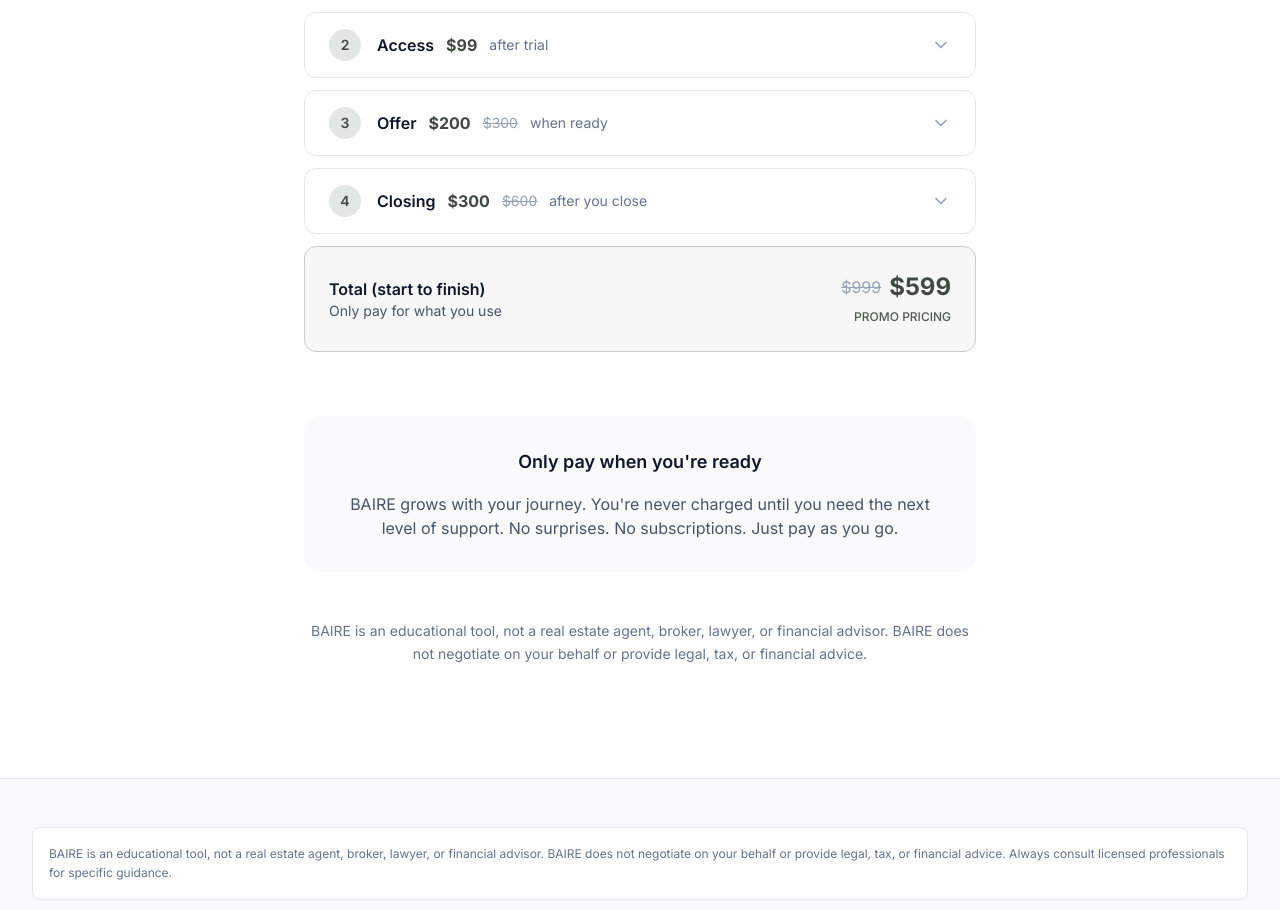
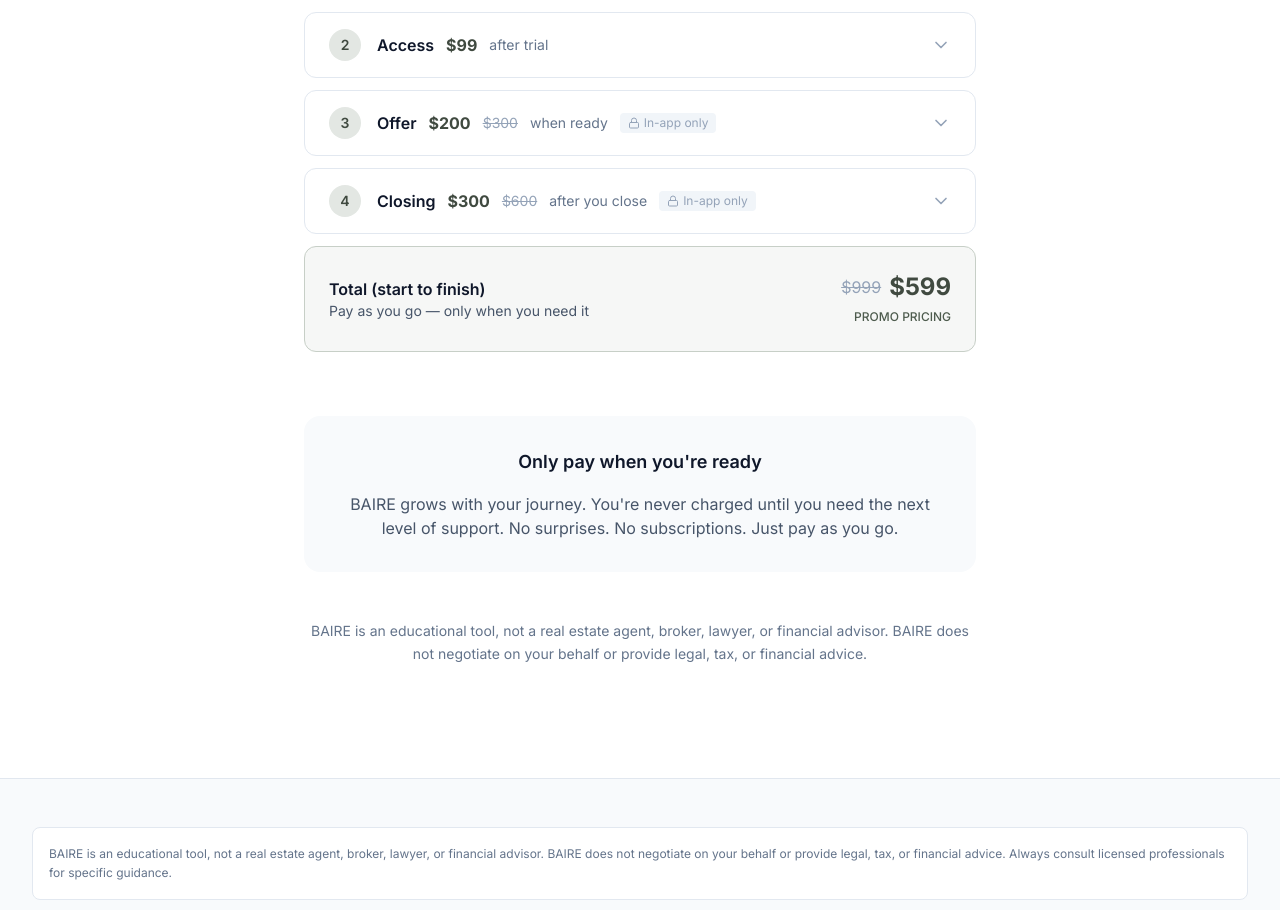
Before and after one commit to geoffbailey114/baireapp, a Next.js app: page /pricing in a window 1280 px wide. Shown: the part 1136-2046 px from the top of the page. Built offline with nearby package versions, Linux system fonts and the light colour scheme.

Commit message:
Update pricing-accordion.tsx

```diff
--- a/app/pricing/pricing-accordion.tsx
+++ b/app/pricing/pricing-accordion.tsx
@@ -1,7 +1,7 @@
 'use client'
 
 import { useState } from 'react'
-import { ChevronDown, Check } from 'lucide-react'
+import { ChevronDown, Check, Lock } from 'lucide-react'
 
 const pricingSteps = [
   {
@@ -17,6 +17,7 @@ const pricingSteps = [
       'Process guidance',
     ],
     note: 'After 48 hours, you\'re automatically upgraded to Access ($99).',
+    locked: false,
   },
   {
     id: 'access',
@@ -34,6 +35,7 @@ const pricingSteps = [
       'Basic offer strategy',
     ],
     note: 'Charged automatically after your 48-hour trial, or pay now to skip the trial.',
+    locked: false,
   },
   {
     id: 'offer',
@@ -41,7 +43,7 @@ const pricingSteps = [
     price: '$200',
     priceNote: 'when ready',
     fullPrice: '$300',
-    description: 'When you\'re ready to make an offer, unlock full offer preparation tools.',
+    description: 'When you\'re ready to make an offer, BAIRE will prompt you to unlock full offer preparation tools.',
     features: [
       'Everything in Access',
       'Full offer generation & strategy',
@@ -50,7 +52,8 @@ const pricingSteps = [
       'Price & terms guidance',
       'Counteroffer strategies',
     ],
-    note: 'BAIRE will prompt you when you say you\'re ready to make an offer.',
+    note: 'Unlocked inside BAIRE when you\'re ready to make an offer. Not available upfront.',
+    locked: true,
   },
   {
     id: 'closing',
@@ -67,6 +70,7 @@ const pricingSteps = [
       'Closing day checklist',
     ],
     note: 'Only charged after you confirm you\'ve closed. This is your final payment.',
+    locked: true,
   },
 ]
 
@@ -100,6 +104,12 @@ export function PricingAccordion() {
                     <span className="text-slate-400 text-sm line-through">{step.fullPrice}</span>
                   )}
                   <span className="text-slate-500 text-sm">{step.priceNote}</span>
+                  {step.locked && (
+                    <span className="inline-flex items-center gap-1 text-xs text-slate-400 bg-slate-100 px-2 py-0.5 rounded">
+                      <Lock className="h-3 w-3" />
+                      In-app only
+                    </span>
+                  )}
                 </div>
               </div>
             </div>
@@ -121,7 +131,12 @@ export function PricingAccordion() {
                   </li>
                 ))}
               </ul>
-              <p className="text-sm text-slate-500 bg-slate-50 rounded-lg p-3">
+              <p className={`text-sm rounded-lg p-3 ${
+                step.locked
+                  ? 'text-slate-500 bg-slate-50 border border-slate-200'
+                  : 'text-slate-500 bg-slate-50'
+              }`}>
+                {step.locked && <Lock className="h-3 w-3 inline mr-1" />}
                 {step.note}
               </p>
             </div>
@@ -134,7 +149,7 @@ export function PricingAccordion() {
         <div className="flex items-center justify-between">
           <div>
             <span className="font-semibold text-slate-900">Total (start to finish)</span>
-            <p className="text-sm text-slate-600">Only pay for what you use</p>
+            <p className="text-sm text-slate-600">Pay as you go — only when you need it</p>
           </div>
           <div className="text-right">
             <div className="flex items-center gap-2">
```
